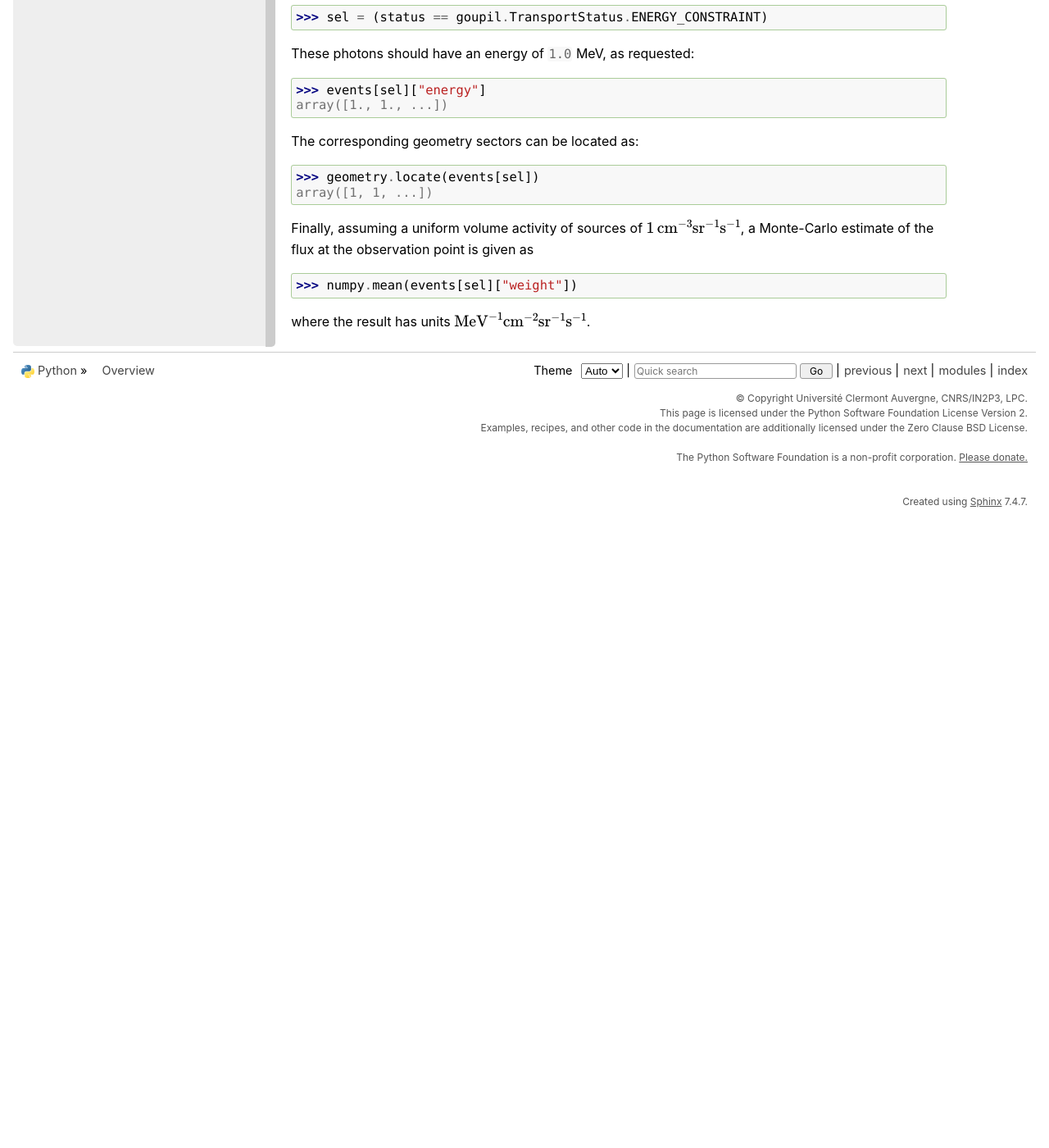
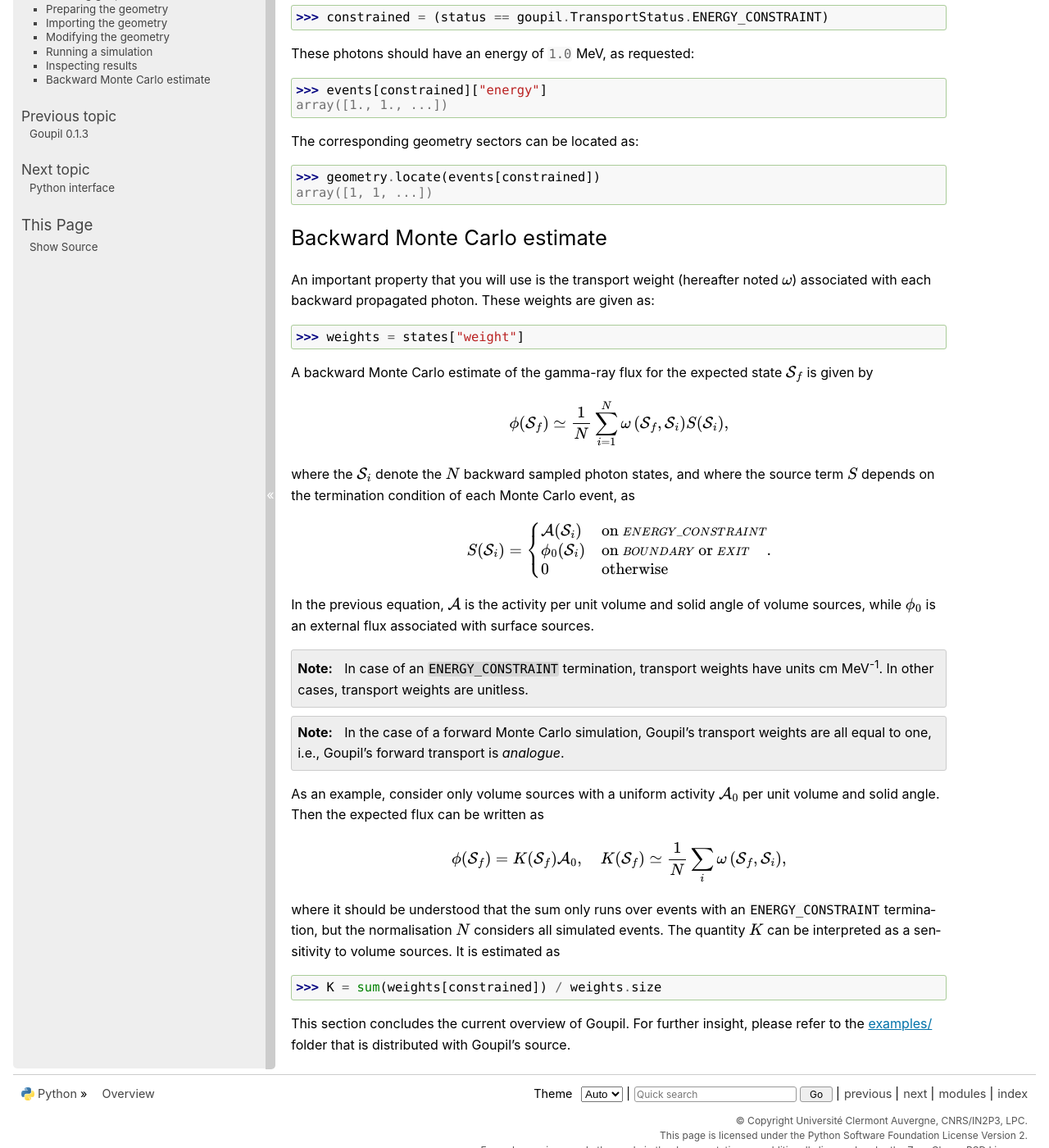
Before and after one commit to niess/goupil, a Sphinx documentation site: the page built from docs/description.rst, in a window 1280 px wide and 1400 px high, scrolled down 4063 px. Shown: the whole window at 82% size. Built offline with Sphinx 7.4.7, drawn with Linux system fonts in a browser that asks for light colours; before the commit the page ends 4693 px from its top, so only the background shows below that.

Commit message:
Document backward Monte Carlo estimate

```diff
--- a/docs/conf.py
+++ b/docs/conf.py
@@ -24,6 +24,9 @@ rst_prolog = """
 .. role:: cpp(code)
     :language: c++
     :class: highlight
+
+.. |nbsp| unicode:: 0xA0
+   :trim:
 """
 
 # Mappings for links to externals documentations.
--- a/docs/description.rst
+++ b/docs/description.rst
@@ -247,23 +247,84 @@ termination condition for each propagated photon. For instance, backward
 propagated photons that are consistent with a volume source can be selected as
 follows:
 
->>> sel = (status == goupil.TransportStatus.ENERGY_CONSTRAINT)
+>>> constrained = (status == goupil.TransportStatus.ENERGY_CONSTRAINT)
 
 These photons should have an energy of :python:`1.0` MeV, as requested:
 
->>> events[sel]["energy"]
+>>> events[constrained]["energy"]
 array([1., 1., ...])
 
 The corresponding geometry sectors can be located as:
 
->>> geometry.locate(events[sel])
+>>> geometry.locate(events[constrained])
 array([1, 1, ...])
 
-Finally, assuming a uniform volume activity of sources of :math:`1\,
-\text{cm}^{-3} \text{sr}^{-1} \text{s}^{-1}`, a Monte-Carlo
-estimate of the flux at the observation point is given as
 
->>> numpy.mean(events[sel]["weight"])
+Backward Monte Carlo estimate
+-----------------------------
 
-where the result has units :math:`\text{MeV}^{-1}\text{cm}^{-2} \text{sr}^{-1}
-\text{s}^{-1}`.
+An important property that you will use is the transport weight (hereafter noted
+:math:`\omega`) associated with each backward propagated photon. These weights
+are given as:
+
+>>> weights = states["weight"]
+
+A backward Monte Carlo estimate of the gamma-ray flux for the expected
+state :math:`\mathcal{S}_f` is given by
+
+.. math::
+
+   \phi(\mathcal{S}_f) \simeq \frac{1}{N} \sum_{i=1}^N {
+        \omega\left(\mathcal{S}_f,\mathcal{S_i}\right)
+        S(\mathcal{S}_i)
+   },
+
+where the :math:`\mathcal{S}_i` denote the :math:`N` backward sampled
+photon states, and where the source term :math:`S` depends on the
+termination condition of each Monte Carlo event, as
+
+.. math::
+
+   S(\mathcal{S}_i) = \begin{cases}
+        \mathcal{A}(\mathcal{S}_i) & \text{on }\scriptstyle{ENERGY\_CONSTRAINT} \\
+        \phi_0(\mathcal{S}_i) & \text{on }{\scriptstyle{BOUNDARY}}\text{ or }\scriptstyle{EXIT} \\
+        0 & \text{otherwise} \\
+   \end{cases}.
+
+In the previous equation, :math:`\mathcal{A}` is the activity per unit volume
+and solid angle of volume sources, while :math:`\phi_0` is an external flux
+associated with surface sources.
+
+.. note::
+
+   In case of an :python:`ENERGY_CONSTRAINT` termination, transport weights have
+   units cm |nbsp| MeV\ :sup:`-1`. In other cases, transport weights are
+   unitless.
+
+.. note::
+
+   In the case of a forward Monte Carlo simulation, Goupil's transport weights
+   are all equal to one, i.e., Goupil's forward transport is *analogue*.
+
+As an example, consider only volume sources with a uniform activity
+:math:`\mathcal{A}_0` per unit volume and solid angle. Then the expected flux
+can be written as
+
+.. math::
+
+   \phi(\mathcal{S}_f) = K({\mathcal{S}_f}) \mathcal{A}_0, \quad
+   K({\mathcal{S}_f}) \simeq \frac{1}{N} \sum_i{
+        \omega\left(\mathcal{S}_f,\mathcal{S_i}\right)
+   },
+
+where it should be understood that the sum only runs over events with an
+:python:`ENERGY_CONSTRAINT` termination, but the normalisation :math:`N`
+considers all simulated events. The quantity :math:`K` can be interpreted as a
+sensitivity to volume sources. It is estimated as
+
+>>> K = sum(weights[constrained]) / weights.size
+
+This section concludes the current overview of Goupil. For further insight,
+please refer to the `examples/
+<https://github.com/niess/goupil/tree/master/examples>`_ folder that is
+distributed with Goupil's source.
```
